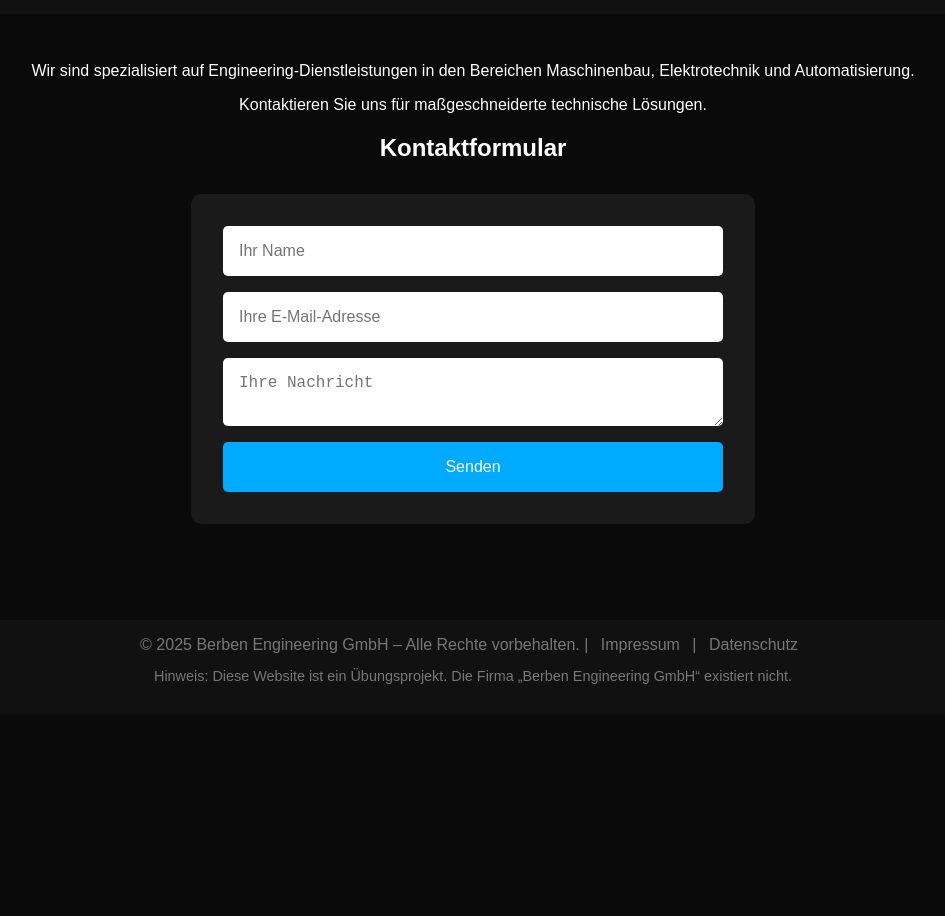
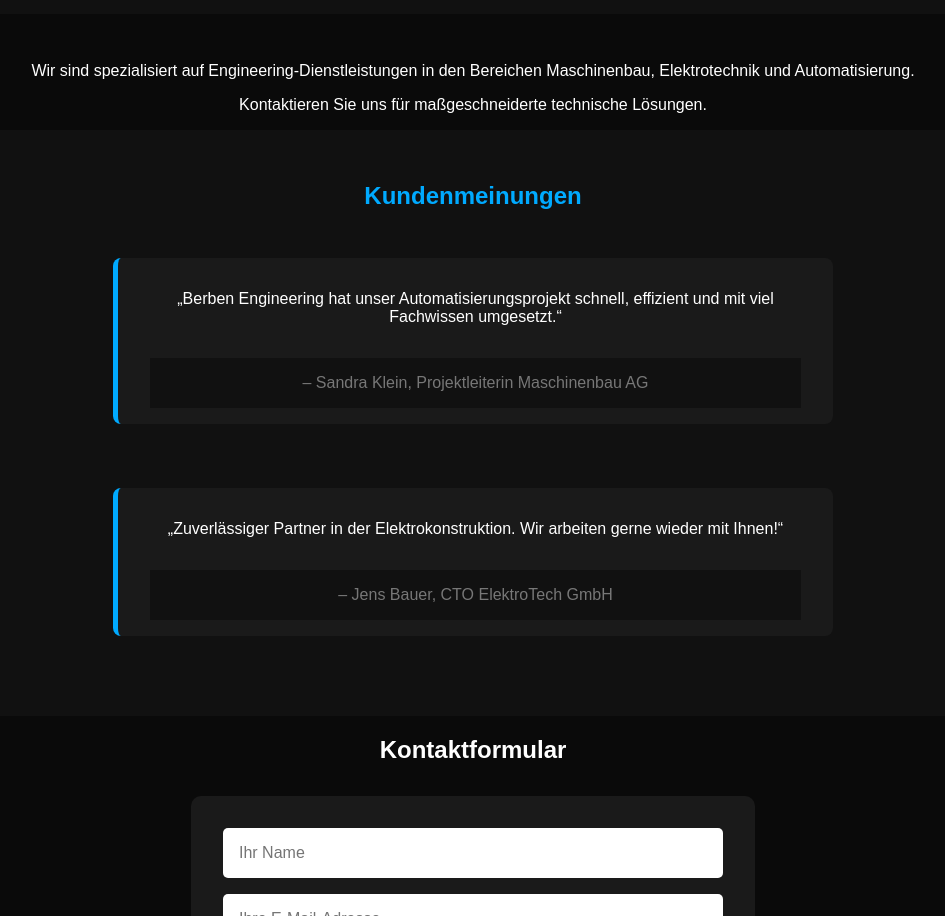
Before and after one commit to Berben93/meine-website, a plain HTML site: page index.html in a window 1280 px wide. Shown: the part 526-1442 px from the top of the page, without its empty margins (167-1112 px from the left). Before the commit the page ends 1240 px from the top, so only its background shows below. Drawn offline with Linux system fonts and the light colour scheme.

Commit message:
Update index.html

```diff
--- a/index.html
+++ b/index.html
@@ -104,6 +104,22 @@
             <p>Kontaktieren Sie uns für maßgeschneiderte technische Lösungen.</p>
         </section>
 
+<!-- Hier Testimonials einfügen -->
+
+<section id="testimonials" style="background-color: #111; padding: 2rem; color: white;">
+  <h2 style="color: #00aaff;">Kundenmeinungen</h2>
+  <div style="max-width: 800px; margin: 2rem auto; display: flex; flex-direction: column; gap: 2rem;">
+      <blockquote style="background-color: #1a1a1a; padding: 1rem 2rem; border-left: 5px solid #00aaff; border-radius: 8px;">
+          <p>„Berben Engineering hat unser Automatisierungsprojekt schnell, effizient und mit viel Fachwissen umgesetzt.“</p>
+          <footer>– Sandra Klein, Projektleiterin Maschinenbau AG</footer>
+      </blockquote>
+      <blockquote style="background-color: #1a1a1a; padding: 1rem 2rem; border-left: 5px solid #00aaff; border-radius: 8px;">
+          <p>„Zuverlässiger Partner in der Elektrokonstruktion. Wir arbeiten gerne wieder mit Ihnen!“</p>
+          <footer>– Jens Bauer, CTO ElektroTech GmbH</footer>
+      </blockquote>
+      </div>
+        </section>
+
         <section id="kontakt">
             <h2>Kontaktformular</h2>
             <form action="https://formspree.io/f/yourID" method="POST">
```
